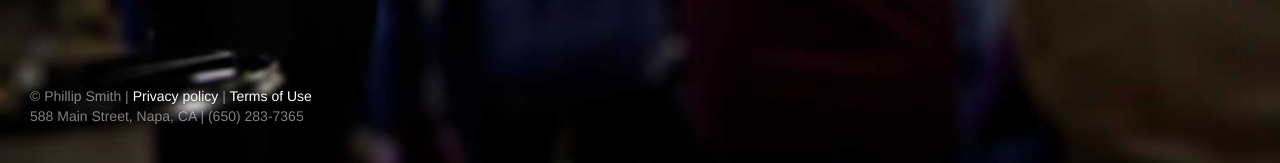
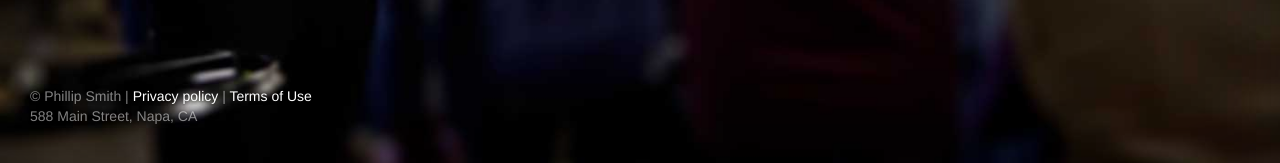
Before and after one commit to phillipadsmith/journalismentrepreneurship.com, a Jekyll site: the page built from index.md, in a window 1280 px wide. Shown: the part 734-897 px from the top of the page. Built offline with Jekyll 4.4.1, drawn with Linux system fonts in a browser that asks for light colours; a style sheet for code colours, icons or effects is not loaded.

Commit message:
Update footer

```diff
--- a/_layouts/home.html
+++ b/_layouts/home.html
@@ -70,7 +70,7 @@
             <div class="mastfoot">
                 <div class="inner">
                     <p>&copy; Phillip Smith | <a href="/privacy-terms.html">Privacy policy</a> | <a href="/privacy-terms.html">Terms of Use</a><br />
-                        588 Main Street, Napa, CA | (650) 283-7365</p>
+                        588 Main Street, Napa, CA</p>
                 </div>
             </div>
 
```
